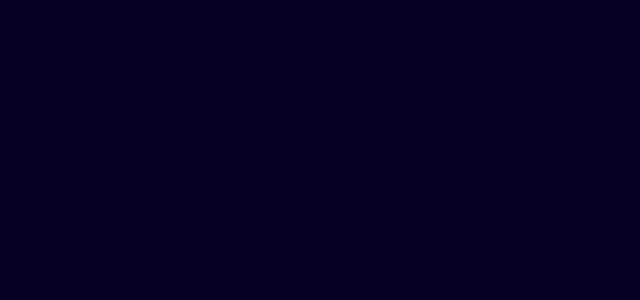
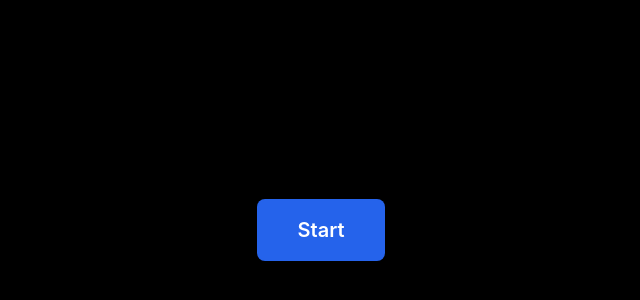
Before and after one commit to POrGSrPOGS/finnb-co-uk, a React (Vite) app: page / in a window 1280 px wide. Before the commit this address had no page. Shown: the part 170-470 px from the top of the page, without its empty margins (319-959 px from the left). Built offline with nearby package versions, Linux system fonts and the light colour scheme.

Commit message:
Added dashboard path

```diff
--- a/src/App.jsx
+++ b/src/App.jsx
@@ -1,12 +1,14 @@
 import { BrowserRouter, Routes, Route } from "react-router-dom";
 import { useState, useEffect } from "react";
 import Home from "./pages/Home";
+import Dashboard from "./pages/Dashboard.jsx"
 
 export default function App() {
   return (
     <BrowserRouter>
       <Routes>
         <Route path="/home" element={<Home />} />
+<Route path="/" element={<Dashboard />} />
       </Routes>
     </BrowserRouter>
   );
```
